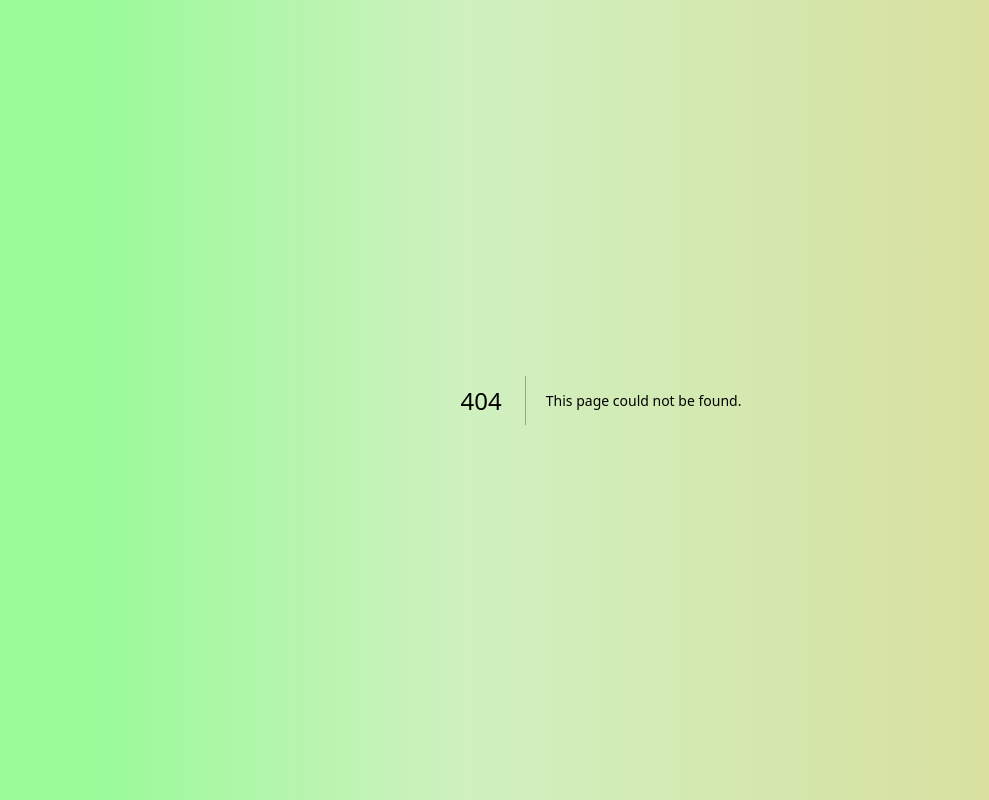
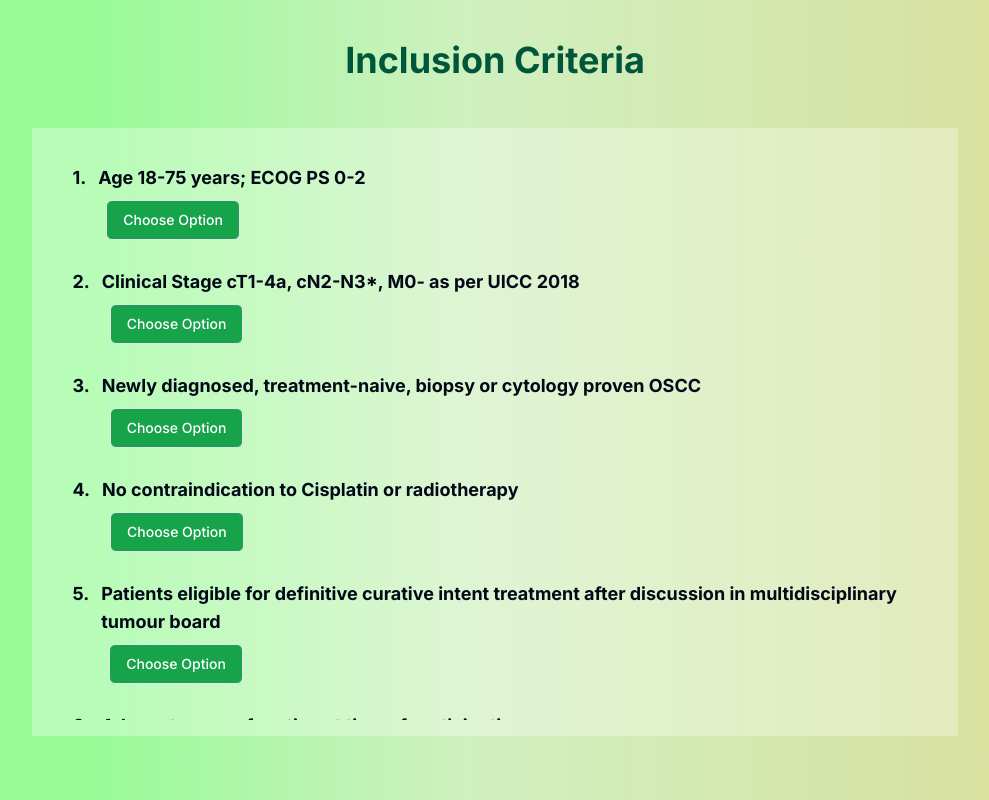
Before and after one commit to mayankjonwal02/SurvicTrials, a Next.js app: page /inclusion_criteria in a window 1280 px wide. Before the commit this address had no page. Shown: the whole page, without its empty margins (39-1028 px from the left). Built offline with nearby package versions, Linux system fonts and the light colour scheme.

Commit message:
form initialization

```diff
--- a/package.json
+++ b/package.json
@@ -42,6 +42,7 @@
     "@types/react": "^18",
     "@types/react-dom": "^18",
     "postcss": "^8",
+    "tailwind-scrollbar": "^2.0.1",
     "tailwindcss": "^3.4.1",
     "typescript": "^5"
   }
--- /dev/null
+++ b/src/app/(frontend)/(Patient-Form)/(forms)/inclusion_criteria/page.tsx
@@ -0,0 +1,87 @@
+"use client"
+import React from 'react';
+import { ScrollArea } from '@/components/ui/scroll-area';
+import {
+    DropdownMenu,
+    DropdownMenuContent,
+    DropdownMenuItem,
+    DropdownMenuLabel,
+    DropdownMenuSeparator,
+    DropdownMenuTrigger,
+} from "@/components/ui/dropdown-menu";
+import { Button } from "@/components/ui/button";
+import "@/customcss/scrollbar.css";
+import { useToast } from "@/components/ui/use-toast"
+import { useRouter } from 'next/navigation';
+import CustomForm from '@/components/customform';
+
+const InclusionCriteria = () => {
+
+    const { toast } = useToast()
+    const router = useRouter();
+
+    const [criteria1, setCriteria1] = React.useState("");
+    const [criteria2, setCriteria2] = React.useState("");
+    const [criteria3, setCriteria3] = React.useState("");
+    const [criteria4, setCriteria4] = React.useState("");
+    const [criteria5, setCriteria5] = React.useState("");
+    const [criteria6, setCriteria6] = React.useState("");
+
+    const handleSubmit = () => {
+        if (criteria1 === '' || criteria2 === '' || criteria3 === '' || criteria4 === '' || criteria5 === '' || criteria6 === '') {
+            toast({
+                title: "Error",
+                description: "Please fill in all the fields",
+                variant: "destructive",
+            })
+
+            return false
+        }
+
+        if (criteria1 === 'No' || criteria2 === 'No' || criteria3 === 'No' || criteria4 === 'No' || criteria5 === 'No' || criteria6 === 'No')
+            {
+            toast({
+                title: "Failed",
+                description: "Criteria Not Satisfied",
+                variant: "destructive",
+            })
+
+            router.push('/home')
+
+
+        }
+        else {
+            toast({
+                title: "Success",
+                description: "Inclusion Criteria Submitted",
+                variant: "success",
+            })
+        }
+    }
+    const questions = [
+        { question: 'Age 18-75 years; ECOG PS 0-2', options: ['Yes', 'No'], value: criteria1, setValue: setCriteria1 },
+        { question: 'Clinical Stage cT1-4a, cN2-N3*, M0- as per UICC 2018', options: ['Yes', 'No'], value: criteria2, setValue: setCriteria2 },
+        { question: 'Newly diagnosed, treatment-naive, biopsy or cytology proven OSCC', options: ['Yes', 'No'], value: criteria3, setValue: setCriteria3 },
+        { question: 'No contraindication to Cisplatin or radiotherapy', options: ['Yes', 'No'], value: criteria4, setValue: setCriteria4 },
+        { question: 'Patients eligible for definitive curative intent treatment after discussion in multidisciplinary tumour board', options: ['Yes', 'No'], value: criteria5, setValue: setCriteria5 },
+        {
+            question: 'Adequate organ function at time of participation:',
+            subQuestions: [
+                'Haematological: Haemoglobin > 9gm/dl, ANC ≥ 1500/cmm3, Platelet ≥ 100000/cmm3',
+                'Liver Function test: Bilirubin ≤ 2 x upper limit normal (ULN), AST/ALT/ALP ≤ 2.5 x ULN',
+                'Renal Function test: Creatinine ≤ 1.5 ULN, Creatinine Clearance ≥ 60 ml/min'
+            ],
+            options: ['Yes', 'No'], value: criteria6, setValue: setCriteria6
+        },
+    ];
+
+    return (
+        <div>
+
+            <CustomForm questions={questions} handleSubmit={handleSubmit} buttontitle="Submit" formtitle="Inclusion Criteria" />
+
+        </div>
+    );
+};
+
+export default InclusionCriteria;
--- a/src/app/(frontend)/(Patient-Form)/home/page.tsx
+++ b/src/app/(frontend)/(Patient-Form)/home/page.tsx
@@ -3,10 +3,13 @@ import { Card, CardContent, CardDescription, CardFooter, CardHeader, CardTitle }
 import React from 'react'
 import { motion } from "framer-motion";
 import { Button } from '@/components/ui/button';
+import { useRouter } from 'next/navigation';
+
 const home = () => {
+    const router = useRouter();
     return (
         <div className='flex flex-col justify-start items-center h-screen w-screen '>
-            <h1 className='text-2xl mt-7 mx-[20px] md:mx-[100px] text-green-5 font-bold text-center bg-white/30 py-6'>Upfront Surgery Vs Induction Chemotherapy Followed By Surgery In Oral Cavity Squamous Cell Cancers With Advanced Nodal Disease</h1>
+            <h1 className='text-2xl mt-7 mx-[20px] md:mx-[100px] text-green-5 font-bold text-center bg-white/30 py-6 px-3'>Upfront Surgery Vs Induction Chemotherapy Followed By Surgery In Oral Cavity Squamous Cell Cancers With Advanced Nodal Disease</h1>
             <h1 className='mt-4 font-bold '>{"(SurVic Trial)"}</h1>
 
             <h1 className='mt-1 font-bold '>{"A Phase 3 Multicentric Randomized Controlled Trial"}</h1>
@@ -20,7 +23,7 @@ const home = () => {
                         transition: { duration: 1 },
                     }}
                     whileTap={{ scale: 0.9 }}
-                ><Button className='bg-green-5 h-[70px] text-2xl'>Add New Patient</Button></motion.button>
+                ><Button className='bg-green-5 h-[70px] text-2xl' onClick={() => router.push('/inclusion_criteria')}>Add New Patient</Button></motion.button>
 
                 <motion.button
                     whileHover={{
@@ -28,7 +31,8 @@ const home = () => {
                         transition: { duration: 1 },
                     }}
                     whileTap={{ scale: 0.9 }}
-                ><Button className='bg-green-5 h-[70px] text-2xl'>Update Patient Data</Button></motion.button>
+
+                ><Button className='bg-green-5 h-[70px] text-2xl' >Update Patient Data</Button></motion.button>
 
                 <motion.button
                     whileHover={{
--- a/src/app/globals.css
+++ b/src/app/globals.css
@@ -1,6 +1,12 @@
 @tailwind base;
   @tailwind components;
   @tailwind utilities;
+
+
+
+  /* width */
+
+
 
   @layer base {
     :root {
--- /dev/null
+++ b/src/components/customform.tsx
@@ -0,0 +1,79 @@
+"use client"
+import React from 'react';
+import { ScrollArea } from '@/components/ui/scroll-area';
+import {
+    DropdownMenu,
+    DropdownMenuContent,
+    DropdownMenuItem,
+    DropdownMenuLabel,
+    DropdownMenuSeparator,
+    DropdownMenuTrigger,
+} from "@/components/ui/dropdown-menu";
+import { Button } from "@/components/ui/button";
+
+interface Question {
+    question: string;
+    subQuestions?: string[];
+    options: string[];
+    value: string;
+    setValue: (value: string) => void;
+}
+
+interface CustomFormProps {
+    questions: Question[];
+    handleSubmit: () => void;
+    buttontitle : String;
+    formtitle : String;
+}
+
+const CustomForm: React.FC<CustomFormProps> = ({ questions, handleSubmit , buttontitle , formtitle }) => {
+    return (
+        <div className='flex flex-col justify-start items-center h-screen w-full p-5'>
+            <div className='text-4xl font-bold text-green-5 my-5'>{formtitle}</div>
+            <div className='w-[90%] h-[80%] flex flex-col justify-center bg-white/30 items-center mt-7 p-4'>
+                <ScrollArea className='w-full h-full px-6' style={{ scrollbarColor: "#d9d9d9 #f0f0f0" }}>
+                    {questions.map((question, index) => (
+                        <div key={index} className='flex flex-row mt-5'>
+                            <div className='text-lg font-bold me-3'>{index + 1}.</div>
+                            <div className='flex flex-col w-full justify-start items-start'>
+                                <div className='text-lg font-bold '>{question.question}</div>
+                                {question.subQuestions && (
+                                    <ul className='list-disc ml-4'>
+                                        {question.subQuestions.map((subQuestion, subIndex) => (
+                                            <li key={subIndex} className='text-sm'>
+                                                {subQuestion}
+                                            </li>
+                                        ))}
+                                    </ul>
+                                )}
+                                <DropdownMenu>
+                                    <DropdownMenuTrigger>
+                                        <Button className='bg-green-600 m-2 text-white hover:bg-green-4 hover:text-green-5 text-sm' variant="outline">
+                                            {question.value === "" ? "Choose Option" : question.value}
+                                        </Button>
+                                    </DropdownMenuTrigger>
+                                    <DropdownMenuContent>
+                                        <DropdownMenuLabel>Choose Option</DropdownMenuLabel>
+                                        <DropdownMenuSeparator />
+                                        {question.options.map((option, optIndex) => (
+                                            <DropdownMenuItem key={optIndex} onClick={() => question.setValue(option)}>
+                                                {option}
+                                            </DropdownMenuItem>
+                                        ))}
+                                    </DropdownMenuContent>
+                                </DropdownMenu>
+                            </div>
+                        </div>
+                    ))}
+                    <div className='w-full flex justify-center'>
+                        <Button onClick={handleSubmit} className='bg-red-600 mt-5 text-white hover:bg-green-4 hover:text-green-5 text-sm' variant="outline">
+                            {buttontitle}
+                        </Button>
+                    </div>
+                </ScrollArea>
+            </div>
+        </div>
+    );
+};
+
+export default CustomForm;
--- /dev/null
+++ b/src/customcss/scrollbar.css
@@ -0,0 +1,13 @@
+*::-webkit-scrollbar {
+    width: 12px;               /* width of the entire scrollbar */
+  }
+
+  *::-webkit-scrollbar-track {
+    background: orange;        /* color of the tracking area */
+  }
+
+  *::-webkit-scrollbar-thumb {
+    background-color: blue;    /* color of the scroll thumb */
+    border-radius: 20px;       /* roundness of the scroll thumb */
+    border: 3px solid orange;  /* creates padding around scroll thumb */
+  }
--- a/tailwind.config.ts
+++ b/tailwind.config.ts
@@ -2,12 +2,7 @@ import type { Config } from "tailwindcss"
 
 const config = {
   darkMode: ["class"],
-  content: [
-    './pages/**/*.{ts,tsx}',
-    './components/**/*.{ts,tsx}',
-    './app/**/*.{ts,tsx}',
-    './src/**/*.{ts,tsx}',
-	],
+  content: ["./pages/**/*.{ts,tsx}", "./components/**/*.{ts,tsx}", "./app/**/*.{ts,tsx}", "./src/**/*.{ts,tsx}"],
   prefix: "",
   theme: {
     container: {
@@ -84,7 +79,9 @@ const config = {
       },
     },
   },
-  plugins: [require("tailwindcss-animate")],
+  plugins: [
+    require('tailwind-scrollbar')
+  ],
 } satisfies Config
 
 export default config
```
Also changed, not shown: 1 other file (tests, documents, lock files or other folders).
